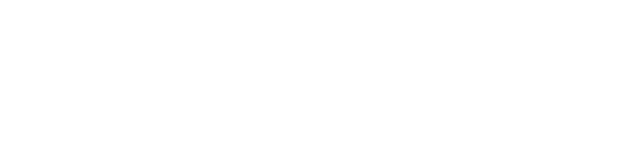
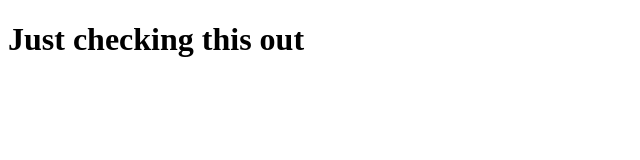
Before and after one commit to TalentedVisuals/New-Project, a plain HTML site: page index.html in a window 1280 px wide. Shown: the whole page, without its empty margins (0-640 px from the left). Drawn offline with Linux system fonts and the light colour scheme.

Commit message:
Added some text

```diff
--- a/index.html
+++ b/index.html
@@ -6,6 +6,6 @@
     <title>Document</title>
 </head>
 <body>
-
+    <h1>Just checking this out</h1>
 </body>
 </html>
```
